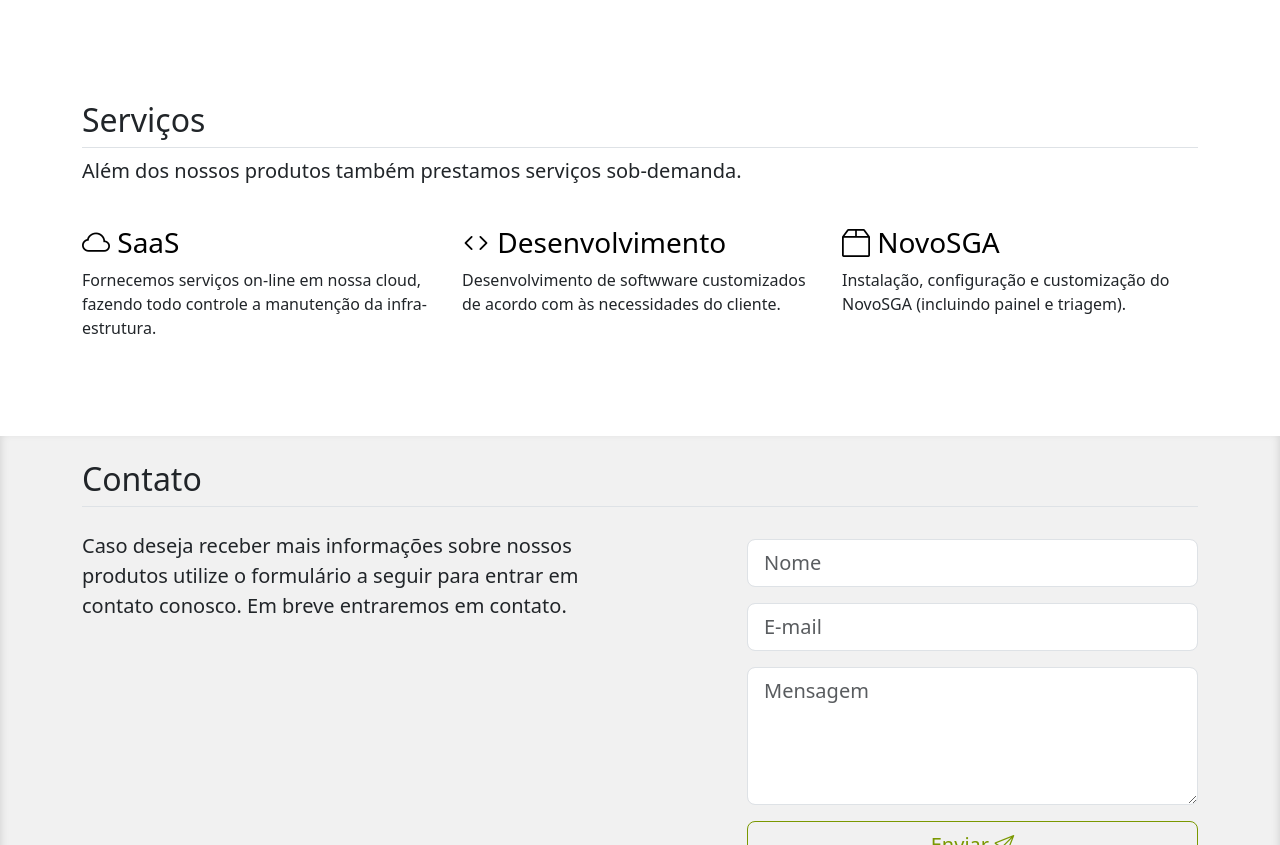
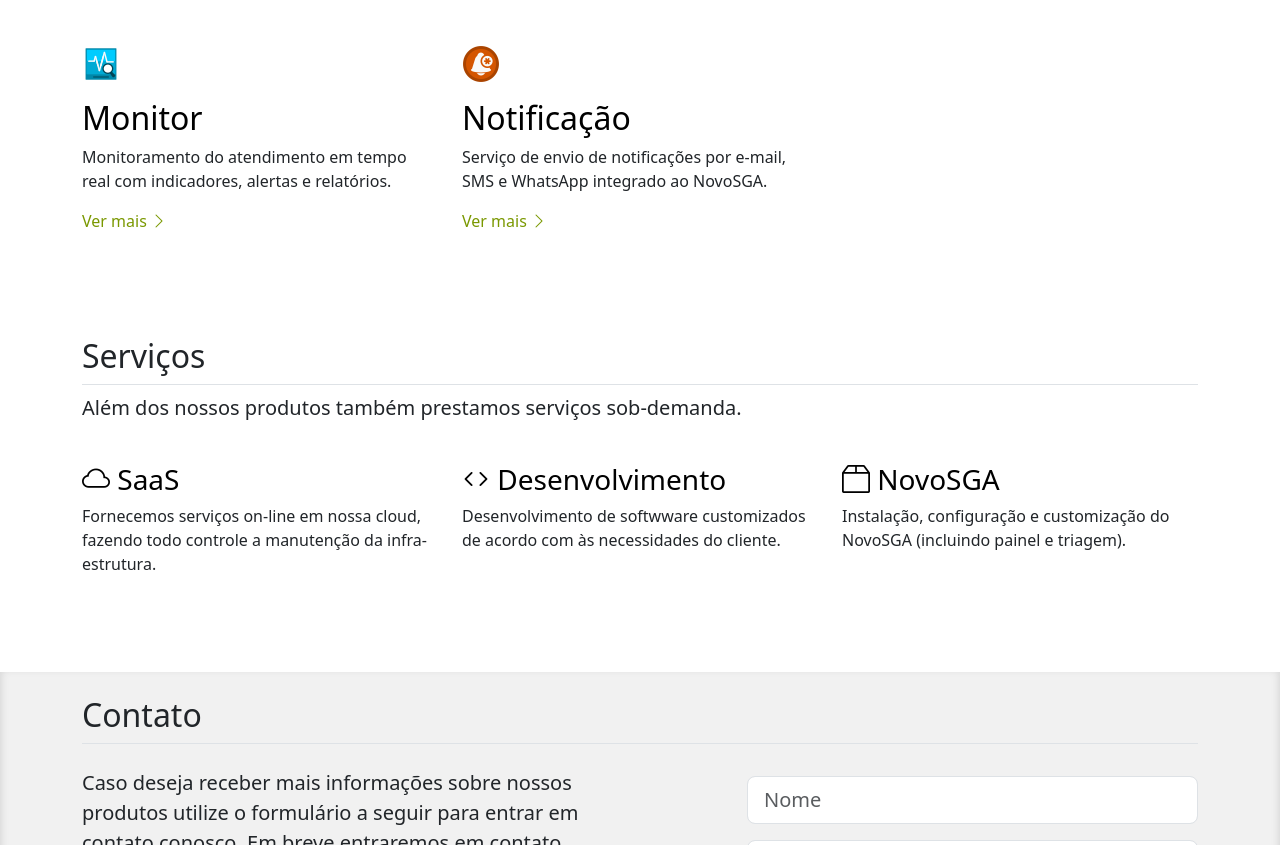
Before and after one commit to mangati/mangati.github.io, an Eleventy site: page index.html in a window 1280 px wide. Shown: the part 1076-1921 px from the top of the page. Built offline with nearby package versions, Linux system fonts and the light colour scheme; Eleventy itself is replaced by a stand-in of ours; files that its build step writes are made by us from their sources.

Commit message:
feat: new products

```diff
--- a/index.html
+++ b/index.html
@@ -81,6 +81,28 @@ layout: base.njk
             <i class="bi bi-chevron-right"></i>
           </a>
         </div>
+        <div class="product col mb-4">
+          <div class="feature-icon d-inline-flex align-items-center justify-content-center fs-2 mb-3">
+            <img src="/images/products-monitor.png" height="38">
+          </div>
+          <h3 class="fs-2 text-body-emphasis">Monitor</h3>
+          <p>Monitoramento do atendimento em tempo real com indicadores, alertas e relatórios.</p>
+          <a href="https://monitor.mangati.com/" target="_blank">
+            Ver mais
+            <i class="bi bi-chevron-right"></i>
+          </a>
+        </div>
+        <div class="product col mb-4">
+          <div class="feature-icon d-inline-flex align-items-center justify-content-center fs-2 mb-3">
+            <img src="/images/products-notificacao.png" height="38">
+          </div>
+          <h3 class="fs-2 text-body-emphasis">Notificação</h3>
+          <p>Serviço de envio de notificações por e-mail, SMS e WhatsApp integrado ao NovoSGA.</p>
+          <a href="https://notificacao.mangati.com/" target="_blank">
+            Ver mais
+            <i class="bi bi-chevron-right"></i>
+          </a>
+        </div>
       </div>
     </div>
   </section>
```
Also changed, not shown: README.md, images/products-monitor.png (added), images/products-notificacao.png (added).
